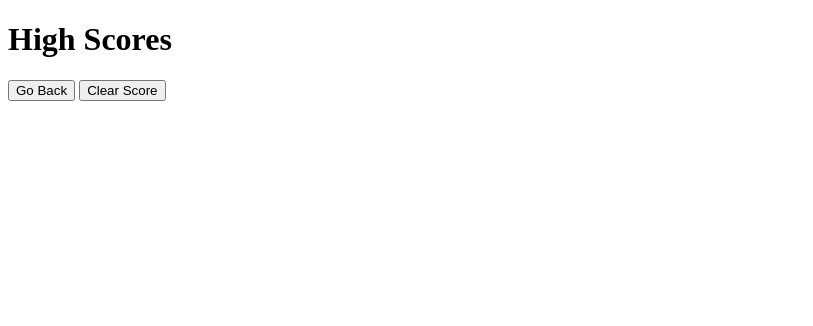
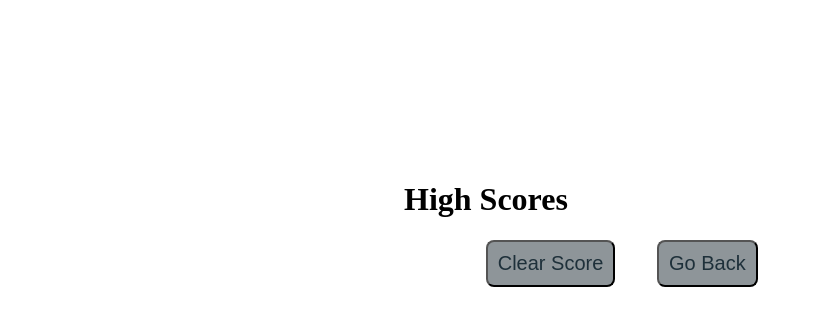
Before and after one commit to erickinteriano0506/takethisquiz, a plain HTML site: page scores.html in a window 1280 px wide. Shown: the whole page, without its empty margins (0-813 px from the left). Drawn offline with Linux system fonts and the light colour scheme; files whose address does not match are found by name.

Commit message:
added more cdd elements

```diff
--- a/Assets/style.css
+++ b/Assets/style.css
@@ -1,11 +1,4 @@
-body{
-    background-image: url("https://wi.wallpapertip.com/wsimgs/64-642455_hd-avengers-wallpaper-minimalist-wallpaper-cermin-avengers.jpg");
 
-    background-position: center;
-
-    background-repeat: no-repeat;
-    background-size: cover;
-}
 
 #wrapper{
     position: absolute;
@@ -27,3 +20,34 @@ body{
 #questions{
     margin:20px;
 }
+
+#currentTime {
+    float: right;
+}
+
+#goBack {
+    background-color: #8E9599;
+    position: relative;
+    padding: 10px;
+    font-size: 20px;
+    color: #1E303A;
+    top: 30%;
+    left: 55%;
+    width: auto;
+    text-align: center;
+}
+
+#clear {
+    background-color: #8E9599;
+    position: relative;
+    padding: 10px;
+    font-size: 20px;
+    color: #1E303A;
+    top: 30%;
+    right: 5%;
+    text-align: center;
+}
+
+button {
+    border-radius: 8px;
+}
--- a/scores.html
+++ b/scores.html
@@ -4,6 +4,7 @@
     <meta charset="UTF-8">
     <meta http-equiv="X-UA-Compatible" content="IE=edge">
     <meta name="viewport" content="width=device-width, initial-scale=1.0">
+    <link rel="stylesheet" type="text/css" href="assets/style.css">
     <title>Document</title>
 </head>
 <body>
```
